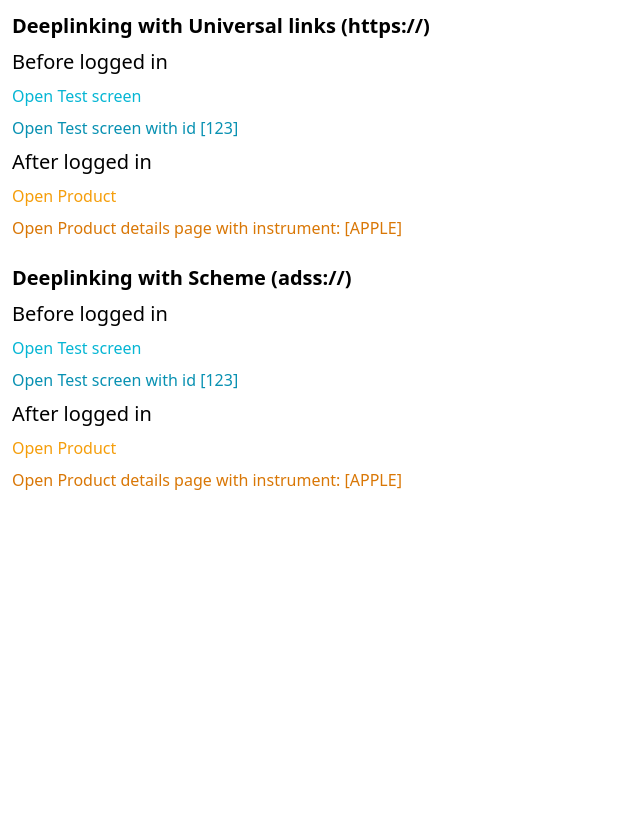
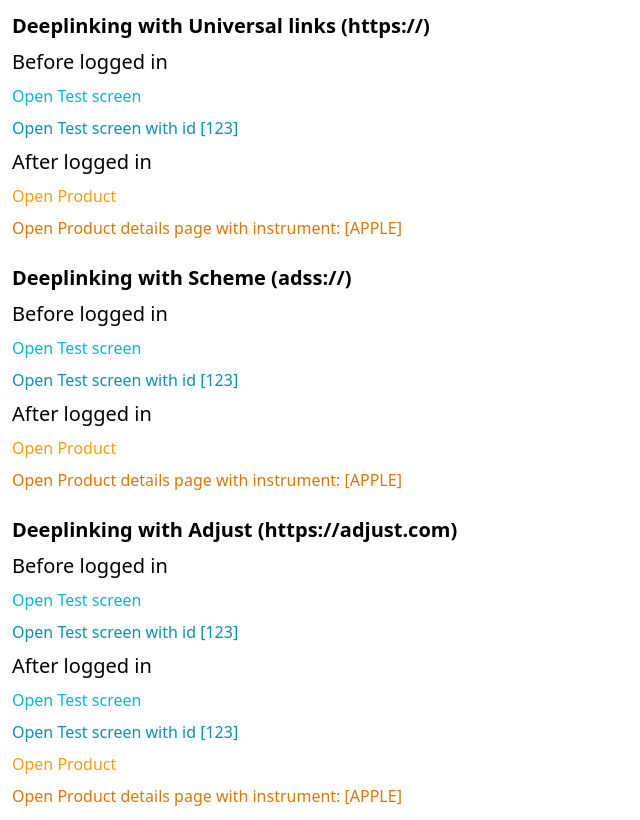
Before and after one commit to naveen-adss/deeplink-web, a website: page public/index.html in a window 1280 px wide. Shown: the whole page, without its empty margins (0-640 px from the left). Drawn offline with nearby package versions, Linux system fonts and the light colour scheme.

Commit message:
feat: add adjust deep links

```diff
--- a/public/index.html
+++ b/public/index.html
@@ -34,6 +34,23 @@
       Open Product details page with instrument: [APPLE]
     </a>
   </div>
+  <div class="p-3 flex flex-col gap-2">
+    <h4 class="text-xl font-bold">Deeplinking with Adjust (https://adjust.com)</h4>
+    <h5 class="text-xl font-medium">Before logged in</h5>
+    <a class="text-cyan-500" href="https://mw84.adj.st/testscreen=112lfk3j"> Open Test screen </a>
+    <a class="text-cyan-600" href="https://mw84.adj.st/testscreen/123?adj_t=112lfk3j">
+      Open Test screen with id [123]
+    </a>
+    <h5 class="text-xl font-medium">After logged in</h5>
+    <a class="text-cyan-500" href="https://mw84.adj.st/testtab?adj_t=112lfk3j"> Open Test screen </a>
+    <a class="text-cyan-600" href="https://mw84.adj.st/testtab/123?adj_t=112lfk3j">
+      Open Test screen with id [123]
+    </a>
+    <a class="text-amber-500" href="https://mw84.adj.st/products?adj_t=112lfk3j">Open Product</a>
+    <a class="text-amber-600" href="https://mw84.adj.st/products/APPLE?adj_t=112lfk3j">
+      Open Product details page with instrument: [APPLE]
+    </a>
+  </div>
 </body>
 
 </html>
```
